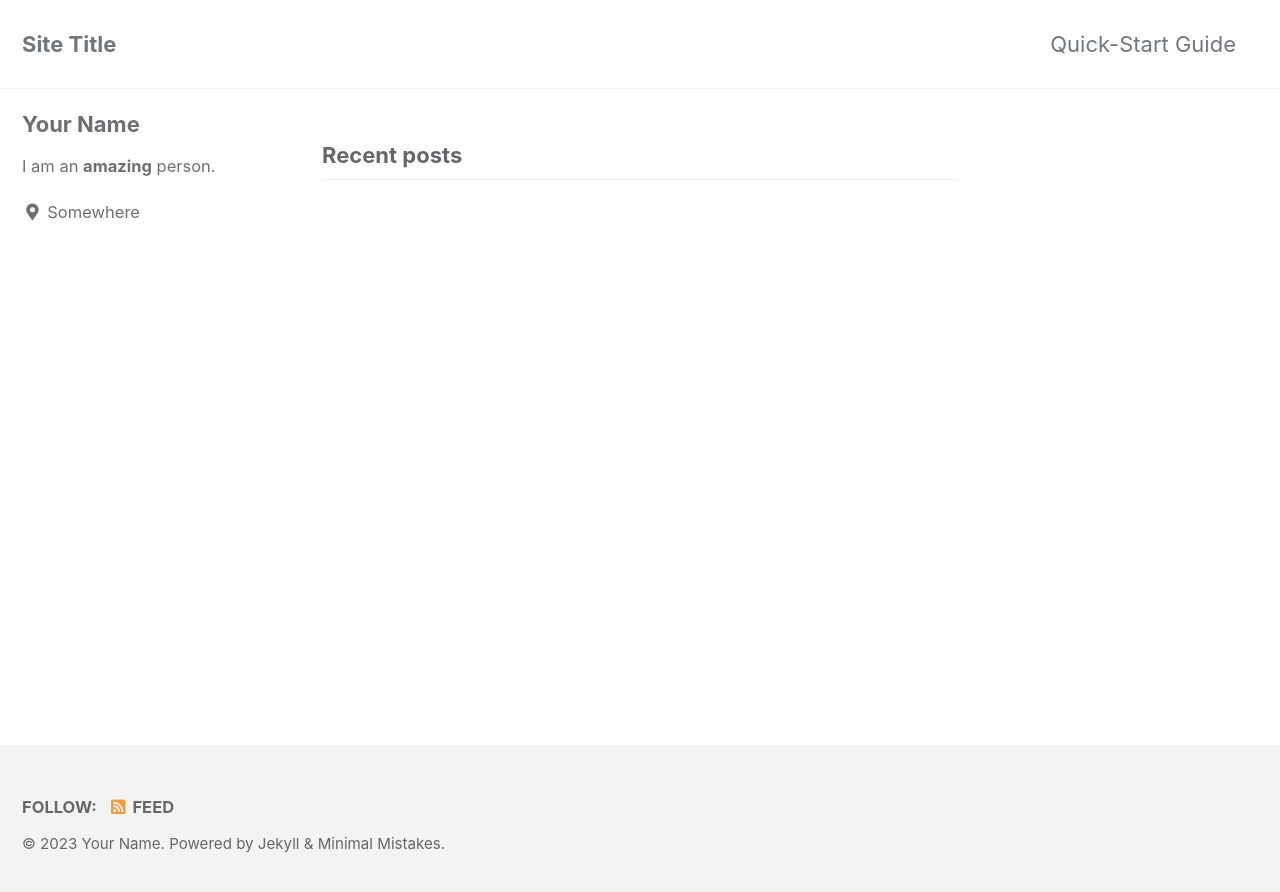
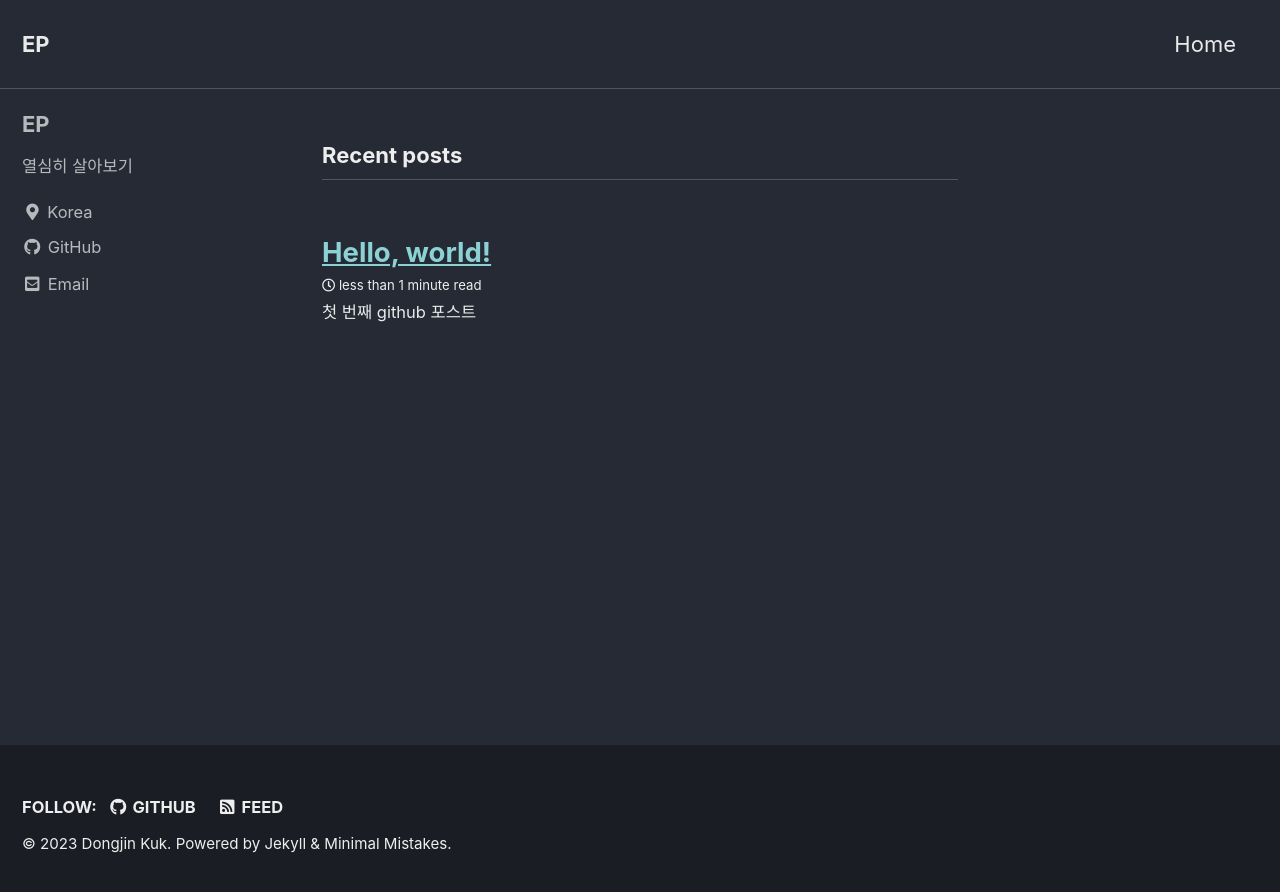
Before and after one commit to puter2712git/puter2712git.github.io, a Jekyll site: the page built from index.html, in a window 1280 px wide. Shown: the top 892 px of the page. Built offline with Jekyll 4.4.1, drawn with Linux system fonts in a browser that asks for light colours; cached includes are drawn as plain includes; the list of posts is cut into pages by our own code.

Commit message:
feat: Initialize settings

```diff
--- a/_config.yml
+++ b/_config.yml
@@ -12,145 +12,113 @@
 
 # theme                  : "minimal-mistakes-jekyll"
 # remote_theme           : "mmistakes/minimal-mistakes"
-minimal_mistakes_skin    : "default" # "air", "aqua", "contrast", "dark", "dirt", "neon", "mint", "plum", "sunrise"
+minimal_mistakes_skin: "dark" # "air", "aqua", "contrast", "dark", "dirt", "neon", "mint", "plum", "sunrise"
 
 # Site Settings
-locale                   : "en-US"
-title                    : "Site Title"
-title_separator          : "-"
-subtitle                 : # site tagline that appears below site title in masthead
-name                     : "Your Name"
-description              : "An amazing website."
-url                      : # the base hostname & protocol for your site e.g. "https://mmistakes.github.io"
-baseurl                  : # the subpath of your site, e.g. "/blog"
-repository               : # GitHub username/repo-name e.g. "mmistakes/minimal-mistakes"
-teaser                   : # path of fallback teaser image, e.g. "/assets/images/500x300.png"
-logo                     : # path of logo image to display in the masthead, e.g. "/assets/images/88x88.png"
-masthead_title           : # overrides the website title displayed in the masthead, use " " for no title
+locale: "en-US"
+title: "EP"
+title_separator: "-"
+subtitle: # site tagline that appears below site title in masthead
+name: "Dongjin Kuk"
+description: "Personal blog"
+url: # the base hostname & protocol for your site e.g. "https://mmistakes.github.io"
+baseurl: # the subpath of your site, e.g. "/blog"
+repository: # GitHub username/repo-name e.g. "mmistakes/minimal-mistakes"
+teaser: # path of fallback teaser image, e.g. "/assets/images/500x300.png"
+logo: # path of logo image to display in the masthead, e.g. "/assets/images/88x88.png"
+masthead_title: # overrides the website title displayed in the masthead, use " " for no title
 # breadcrumbs            : false # true, false (default)
-words_per_minute         : 200
+words_per_minute: 200
 comments:
-  provider               : # false (default), "disqus", "discourse", "facebook", "staticman", "staticman_v2", "utterances", "giscus", "custom"
+  provider: # false (default), "disqus", "discourse", "facebook", "staticman", "staticman_v2", "utterances", "giscus", "custom"
   disqus:
-    shortname            : # https://help.disqus.com/customer/portal/articles/466208-what-s-a-shortname-
+    shortname: # https://help.disqus.com/customer/portal/articles/466208-what-s-a-shortname-
   discourse:
-    server               : # https://meta.discourse.org/t/embedding-discourse-comments-via-javascript/31963 , e.g.: meta.discourse.org
+    server: # https://meta.discourse.org/t/embedding-discourse-comments-via-javascript/31963 , e.g.: meta.discourse.org
   facebook:
     # https://developers.facebook.com/docs/plugins/comments
-    appid                :
-    num_posts            : # 5 (default)
-    colorscheme          : # "light" (default), "dark"
+    appid:
+    num_posts: # 5 (default)
+    colorscheme: # "light" (default), "dark"
   utterances:
-    theme                : # "github-light" (default), "github-dark"
-    issue_term           : # "pathname" (default)
+    theme: # "github-light" (default), "github-dark"
+    issue_term: # "pathname" (default)
   giscus:
-    repo_id              : # Shown during giscus setup at https://giscus.app
-    category_name        : # Full text name of the category
-    category_id          : # Shown during giscus setup at https://giscus.app
-    discussion_term      : # "pathname" (default), "url", "title", "og:title"
-    reactions_enabled    : # '1' for enabled (default), '0' for disabled
-    theme                : # "light" (default), "dark", "dark_dimmed", "transparent_dark", "preferred_color_scheme"
+    repo_id: # Shown during giscus setup at https://giscus.app
+    category_name: # Full text name of the category
+    category_id: # Shown during giscus setup at https://giscus.app
+    discussion_term: # "pathname" (default), "url", "title", "og:title"
+    reactions_enabled: # '1' for enabled (default), '0' for disabled
+    theme: # "light" (default), "dark", "dark_dimmed", "transparent_dark", "preferred_color_scheme"
   staticman:
-    branch               : # "master"
-    endpoint             : # "https://{your Staticman v3 API}/v3/entry/github/"
+    branch: # "master"
+    endpoint: # "https://{your Staticman v3 API}/v3/entry/github/"
 reCaptcha:
-  siteKey                :
-  secret                 :
+  siteKey:
+  secret:
 atom_feed:
-  path                   : # blank (default) uses feed.xml
-  hide                   : # true, false (default)
-search                   : # true, false (default)
-search_full_content      : # true, false (default)
-search_provider          : # lunr (default), algolia, google
+  path: # blank (default) uses feed.xml
+  hide: # true, false (default)
+search: # true, false (default)
+search_full_content: # true, false (default)
+search_provider: # lunr (default), algolia, google
 lunr:
-  search_within_pages    : # true, false (default)
+  search_within_pages: # true, false (default)
 algolia:
-  application_id         : # YOUR_APPLICATION_ID
-  index_name             : # YOUR_INDEX_NAME
-  search_only_api_key    : # YOUR_SEARCH_ONLY_API_KEY
-  powered_by             : # true (default), false
+  application_id: # YOUR_APPLICATION_ID
+  index_name: # YOUR_INDEX_NAME
+  search_only_api_key: # YOUR_SEARCH_ONLY_API_KEY
+  powered_by: # true (default), false
 google:
-  search_engine_id       : # YOUR_SEARCH_ENGINE_ID
-  instant_search         : # false (default), true
+  search_engine_id: # YOUR_SEARCH_ENGINE_ID
+  instant_search: # false (default), true
 # SEO Related
-google_site_verification :
-bing_site_verification   :
-naver_site_verification  :
-yandex_site_verification :
-baidu_site_verification  :
+google_site_verification:
+bing_site_verification:
+naver_site_verification:
+yandex_site_verification:
+baidu_site_verification:
 
 # Social Sharing
 twitter:
-  username               :
+  username:
 facebook:
-  username               :
-  app_id                 :
-  publisher              :
-og_image                 : # Open Graph/Twitter default site image
+  username:
+  app_id:
+  publisher:
+og_image: # Open Graph/Twitter default site image
 # For specifying social profiles
 # - https://developers.google.com/structured-data/customize/social-profiles
 social:
-  type                   : # Person or Organization (defaults to Person)
-  name                   : # If the user or organization name differs from the site's name
+  type: # Person or Organization (defaults to Person)
+  name: # If the user or organization name differs from the site's name
   links: # An array of links to social media profiles
 
 # Analytics
 analytics:
-  provider               : false # false (default), "google", "google-universal", "google-gtag", "custom"
+  provider: false # false (default), "google", "google-universal", "google-gtag", "custom"
   google:
-    tracking_id          :
-    anonymize_ip         : # true, false (default)
-
+    tracking_id:
+    anonymize_ip: # true, false (default)
 
 # Site Author
 author:
-  name             : "Your Name"
-  avatar           : # path of avatar image, e.g. "/assets/images/bio-photo.jpg"
-  bio              : "I am an **amazing** person."
-  location         : "Somewhere"
-  email            :
+  name: "EP"
+  avatar: # path of avatar image, e.g. "/assets/images/bio-photo.jpg"
+  bio: "열심히 살아보기"
+  location: "Korea"
+  email: "puter2712goo@gmail.com"
   links:
-    - label: "Email"
-      icon: "fas fa-fw fa-envelope-square"
-      # url: "mailto:your.name@email.com"
-    - label: "Website"
-      icon: "fas fa-fw fa-link"
-      # url: "https://your-website.com"
-    - label: "Twitter"
-      icon: "fab fa-fw fa-twitter-square"
-      # url: "https://twitter.com/"
-    - label: "Facebook"
-      icon: "fab fa-fw fa-facebook-square"
-      # url: "https://facebook.com/"
     - label: "GitHub"
       icon: "fab fa-fw fa-github"
-      # url: "https://github.com/"
-    - label: "Instagram"
-      icon: "fab fa-fw fa-instagram"
-      # url: "https://instagram.com/"
+      url: "https://github.com/puter2712git"
 
 # Site Footer
 footer:
   links:
-    - label: "Twitter"
-      icon: "fab fa-fw fa-twitter-square"
-      # url:
-    - label: "Facebook"
-      icon: "fab fa-fw fa-facebook-square"
-      # url:
     - label: "GitHub"
       icon: "fab fa-fw fa-github"
-      # url:
-    - label: "GitLab"
-      icon: "fab fa-fw fa-gitlab"
-      # url:
-    - label: "Bitbucket"
-      icon: "fab fa-fw fa-bitbucket"
-      # url:
-    - label: "Instagram"
-      icon: "fab fa-fw fa-instagram"
-      # url:
-
+      url: "https://github.com/puter2712git"
 
 # Reading Files
 include:
@@ -189,14 +157,12 @@ keep_files:
 encoding: "utf-8"
 markdown_ext: "markdown,mkdown,mkdn,mkd,md"
 
-
 # Conversion
 markdown: kramdown
 highlighter: rouge
 lsi: false
 excerpt_separator: "\n\n"
 incremental: false
-
 
 # Markdown Processing
 kramdown:
@@ -209,19 +175,16 @@ kramdown:
   smart_quotes: lsquo,rsquo,ldquo,rdquo
   enable_coderay: false
 
-
 # Sass/SCSS
 sass:
   sass_dir: _sass
   style: compressed # https://sass-lang.com/documentation/file.SASS_REFERENCE.html#output_style
-
 
 # Outputting
 permalink: /:categories/:title/
 paginate: 5 # amount of posts to show
 paginate_path: /page:num/
 timezone: # https://en.wikipedia.org/wiki/List_of_tz_database_time_zones
-
 
 # Plugins (previously gems:)
 plugins:
@@ -238,7 +201,6 @@ whitelist:
   - jekyll-gist
   - jekyll-feed
   - jekyll-include-cache
-
 
 # Archives
 #  Type
@@ -268,14 +230,12 @@ tag_archive:
 #     category: /categories/:name/
 #     tag: /tags/:name/
 
-
 # HTML Compression
 # - https://jch.penibelst.de/
 compress_html:
   clippings: all
   ignore:
     envs: development
-
 
 # Defaults
 defaults:
--- a/_includes/head/custom.html
+++ b/_includes/head/custom.html
@@ -1,5 +1,12 @@
 <!-- start custom head snippets -->
 
 <!-- insert favicons. use https://realfavicongenerator.net/ -->
+<link rel="apple-touch-icon" sizes="180x180" href="/apple-touch-icon.png" />
+<link rel="icon" type="image/png" sizes="32x32" href="/favicon-32x32.png" />
+<link rel="icon" type="image/png" sizes="16x16" href="/favicon-16x16.png" />
+<link rel="manifest" href="/site.webmanifest" />
+<link rel="mask-icon" href="/safari-pinned-tab.svg" color="#5bbad5" />
+<meta name="msapplication-TileColor" content="#da532c" />
+<meta name="theme-color" content="#ffffff" />
 
 <!-- end custom head snippets -->
--- /dev/null
+++ b/_posts/2023-12-18-hello-world.md
@@ -0,0 +1,19 @@
+---
+title: "Hello, world!"
+excerpt: "첫 번째 github 포스트"
+
+categories:
+  - Blog
+tags:
+  - [Blog, jekyll]
+
+toc: true
+toc_sticky: true
+
+date: 2023-12-18
+last_modified_at: 2023-12-18
+---
+
+# Hello, world!
+
+Hello, world!
```
Also changed, not shown: _data/navigation.yml (+2 -10 lines), apple-touch-icon.png (added), favicon.ico (added), site.webmanifest (added).
